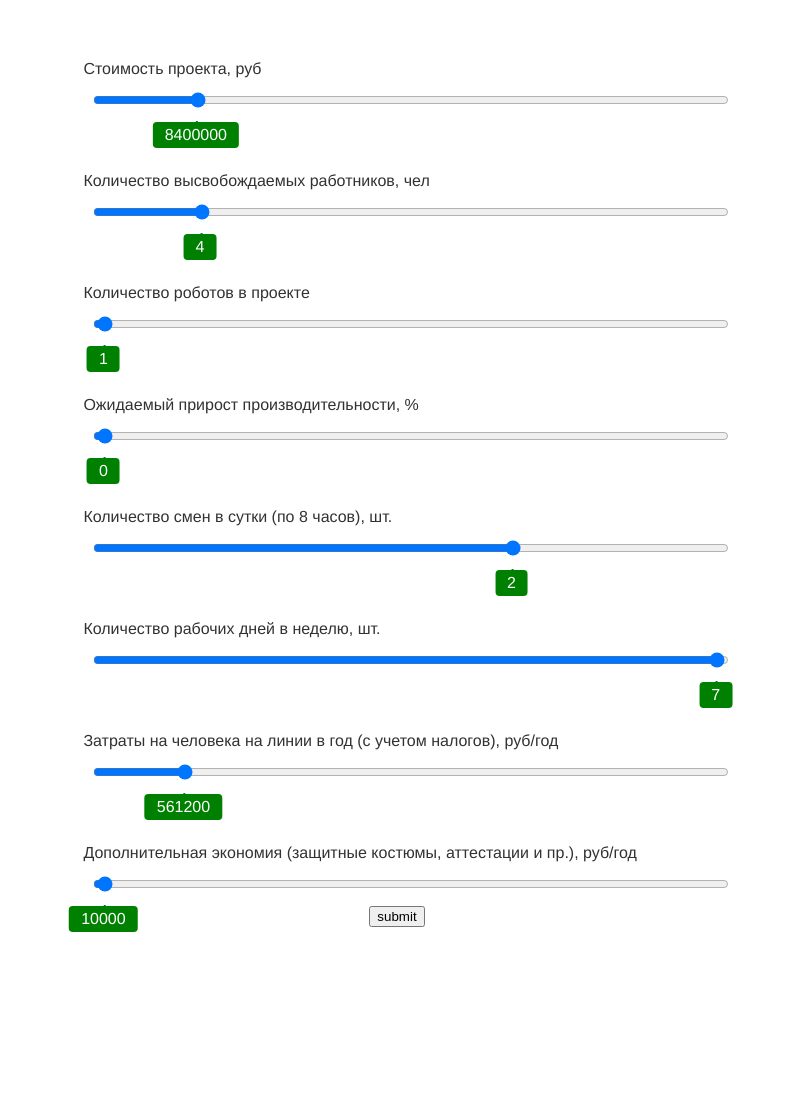
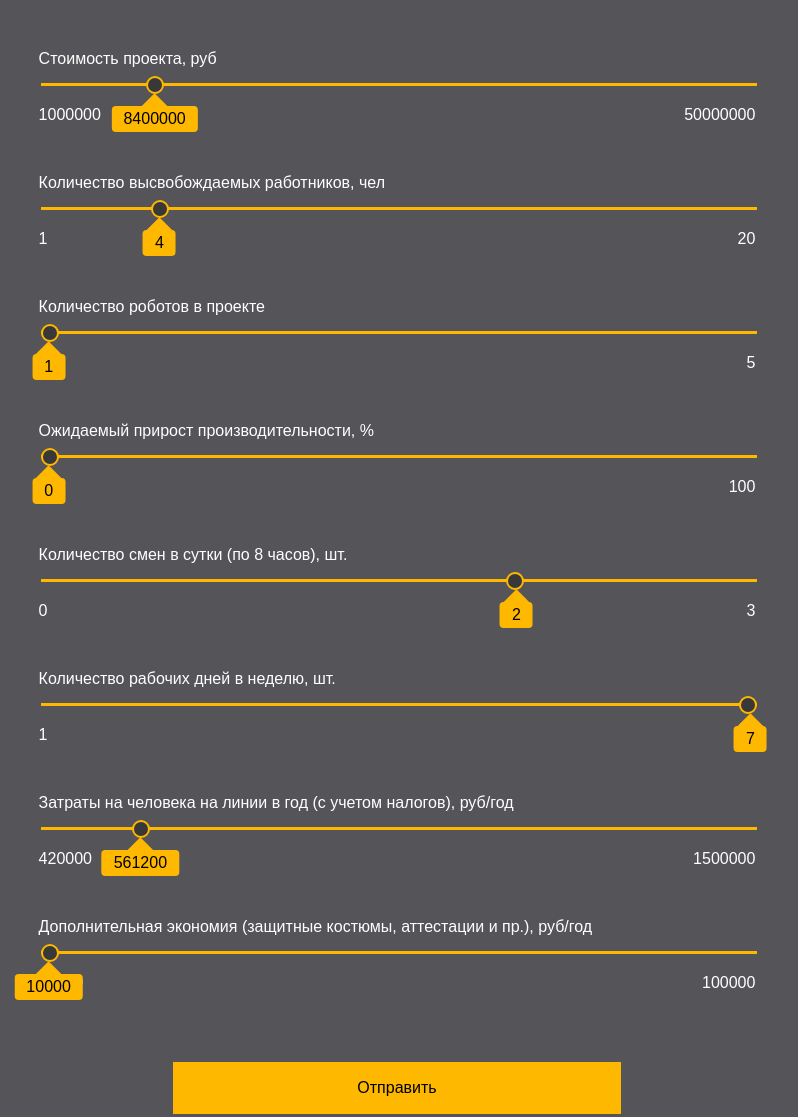
Before and after one commit to lazy-ocean/inspair-calculations-table, a plain HTML site: page index.html in a window 1280 px wide. Shown: the whole page, without its empty margins (243-1041 px from the left). Before the commit the page ends 932 px from the top, so only its background shows below. Drawn offline with Linux system fonts and the light colour scheme.

Commit message:
Add styling and min-max scales

```diff
--- a/index.html
+++ b/index.html
@@ -7,7 +7,7 @@
   <body>
     <div class="form-container">
       <form class="form" id="form" method="POST"></form>
-      <button type="submit" form="form" class="submit-btn">submit</button>
+      <button type="submit" form="form" class="submit-btn">Отправить</button>
     </div>
 
     <ul class="information">
--- a/main.css
+++ b/main.css
@@ -1,6 +1,6 @@
 body {
-  background: white;
-  color: #323232;
+  background: #555559;
+  color: #ffffff;
 
   margin: 0;
 
@@ -8,7 +8,7 @@ body {
   align-items: center;
   justify-content: center;
 
-  font-family: Helvetica neue, roboto;
+  font-family: Montserrat, Arial, sans-serif;
   flex-direction: column;
 }
 
@@ -20,13 +20,31 @@ body {
 }
 
 .form {
-  width: 70%;
+  width: 80%;
 }
+
 .form-field {
   display: block;
   width: 100%;
-  margin: 10px;
-  padding: 4px;
+  margin-top: 15px;
+  margin-bottom: 20px;
+  appearance: none;
+  background-color: #ffb800;
+  height: 3px;
+}
+
+.form-field:focus {
+  outline: none;
+}
+
+.form-field::-webkit-slider-thumb {
+  appearance: none;
+  width: 18px;
+  height: 18px;
+  border-radius: 50%;
+  background: #383838;
+  border: #ffb800 2px solid;
+  cursor: pointer;
 }
 
 #paybackText {
@@ -39,14 +57,48 @@ body {
 }
 
 .form--item {
-  margin-top: 60px;
+  margin-top: 50px;
+  margin-bottom: 50px;
   position: relative;
+}
+
+.form--minmax {
+  display: flex;
+  justify-content: space-between;
+}
+
+/* BUTTON */
+.submit-btn {
+  display: block;
+  width: 50%;
+  padding: 15px;
+  margin-top: 20px;
+  margin-bottom: 20px;
+  border: 2px solid #ffb800;
+  background-color: #ffb800;
+  font-family: Montserrat, Arial, sans-serif;
+  font-weight: 400;
+  font-size: 16px;
+  cursor: pointer;
+  transition: all 0.2s;
+}
+
+.submit-btn:focus {
+  outline: none;
+}
+
+.submit-btn:hover {
+  background-color: #f3c424;
+}
+
+.submit-btn:active {
+  transform: translateY(3px);
 }
 
 /* BUBBLE FOR THE FORM INPUTS */
 .bubble {
-  background: green;
-  color: white;
+  background: #ffb800;
+  color: black;
   padding: 4px 12px;
   position: absolute;
   border-radius: 4px;
@@ -54,12 +106,13 @@ body {
   transform: translateX(-50%);
 }
 
-.bubble::after {
+.bubble::before {
   content: "";
   position: absolute;
-  width: 2px;
-  height: 2px;
-  background: green;
-  top: -1px;
+  width: 30px;
+  height: 15px;
+  background: #ffb800;
   left: 50%;
+  clip-path: polygon(50% 0%, 0% 100%, 100% 100%);
+  transform: translate(-50%, -112%);
 }
--- a/main.js
+++ b/main.js
@@ -109,7 +109,10 @@ const nodes = Object.keys(schema).map((item) => {
   let output = createElementFromHTML(
     `<output class="bubble bubble--${item}"></output>`
   );
-  return { item, element, label, output };
+  let scale = createElementFromHTML(
+    `<div class="form--minmax"><span>${value.min}</span><span>${value.max}</span></div>`
+  );
+  return { item, element, label, output, scale };
 });
 
 nodes.forEach((node) => {
@@ -122,6 +125,7 @@ nodes.forEach((node) => {
   item.append(node.label);
   item.append(node.element);
   item.append(node.output);
+  item.append(node.scale);
   //form.append(node.label);
   //form.append(node.element);
   //form.append(node.output);
@@ -346,5 +350,5 @@ function setBubble(scale, bubble) {
   const newValue = Number(((value - min) * 100) / (max - min));
   console.log(newValue);
   bubble.innerHTML = value;
-  bubble.style.left = `calc(${newValue}% + (${20 - newValue * 0.15}px))`;
+  bubble.style.left = `calc(${newValue}% + (${10 - newValue * 0.15}px))`;
 }
```
